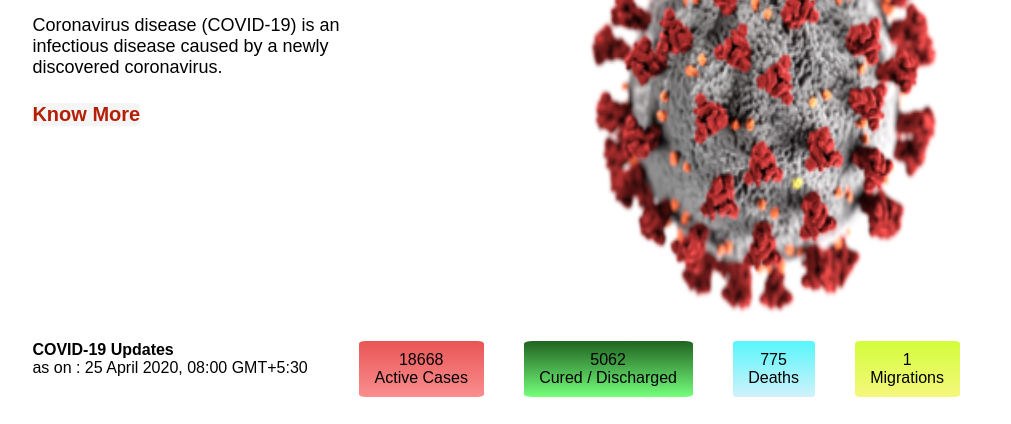
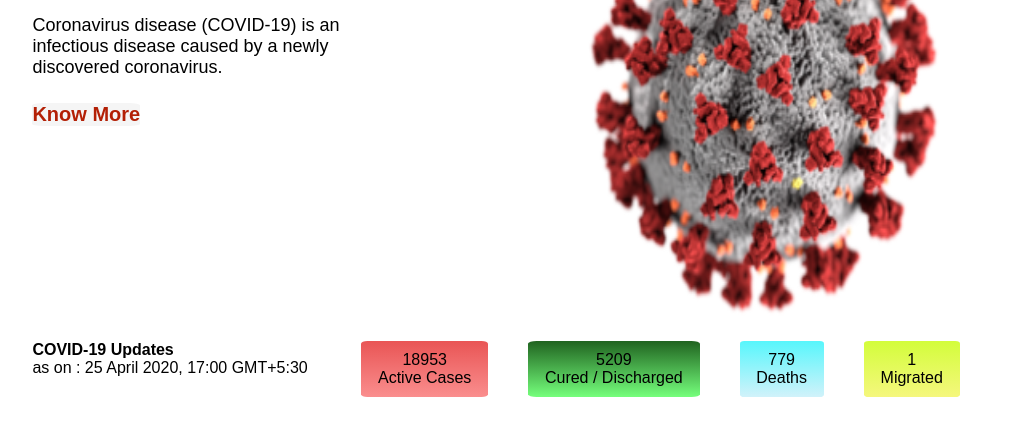
Before and after one commit to akashSharma135/corona_updates, a plain HTML site: page index.html in a window 1280 px wide. Shown: the part 322-746 px from the top of the page, without its empty margins (134-1145 px from the left). Drawn offline with Linux system fonts and the light colour scheme.

Commit message:
Update index.html

```diff
--- a/index.html
+++ b/index.html
@@ -47,30 +47,30 @@
             <div class="main1">
                 <div class="info_title">
                     <p>COVID-19 Updates</p>
-                    <span>as on : 25 April 2020, 08:00 GMT+5:30</span>
+                    <span>as on : 25 April 2020, 17:00 GMT+5:30</span>
                 </div>
                 <div class="iblock_active-case">
                     <div class="iblock_text">
-                        <div class="icount">18668</div>
+                        <div class="icount">18953</div>
                         <div class="info_label">Active Cases</div>
                     </div>
                 </div>
                 <div class="iblock_discharge">
                     <div class="iblock_text">
-                        <div class="icount">5062</div>
+                        <div class="icount">5209</div>
                         <div class="info_label">Cured / Discharged</div>
                     </div>
                 </div>
                 <div class="iblock_deaths">
                     <div class="iblock_text">
-                        <div class="icount">775</div>
+                        <div class="icount">779</div>
                         <div class="info_label">Deaths</div>
                     </div>
                 </div>
                 <div class="iblock_migrations">
                     <div class="iblock_text">
                         <div class="icount">1</div>
-                        <div class="info_label">Migrations</div>
+                        <div class="info_label">Migrated</div>
                     </div>
                 </div>
             </div>
```
